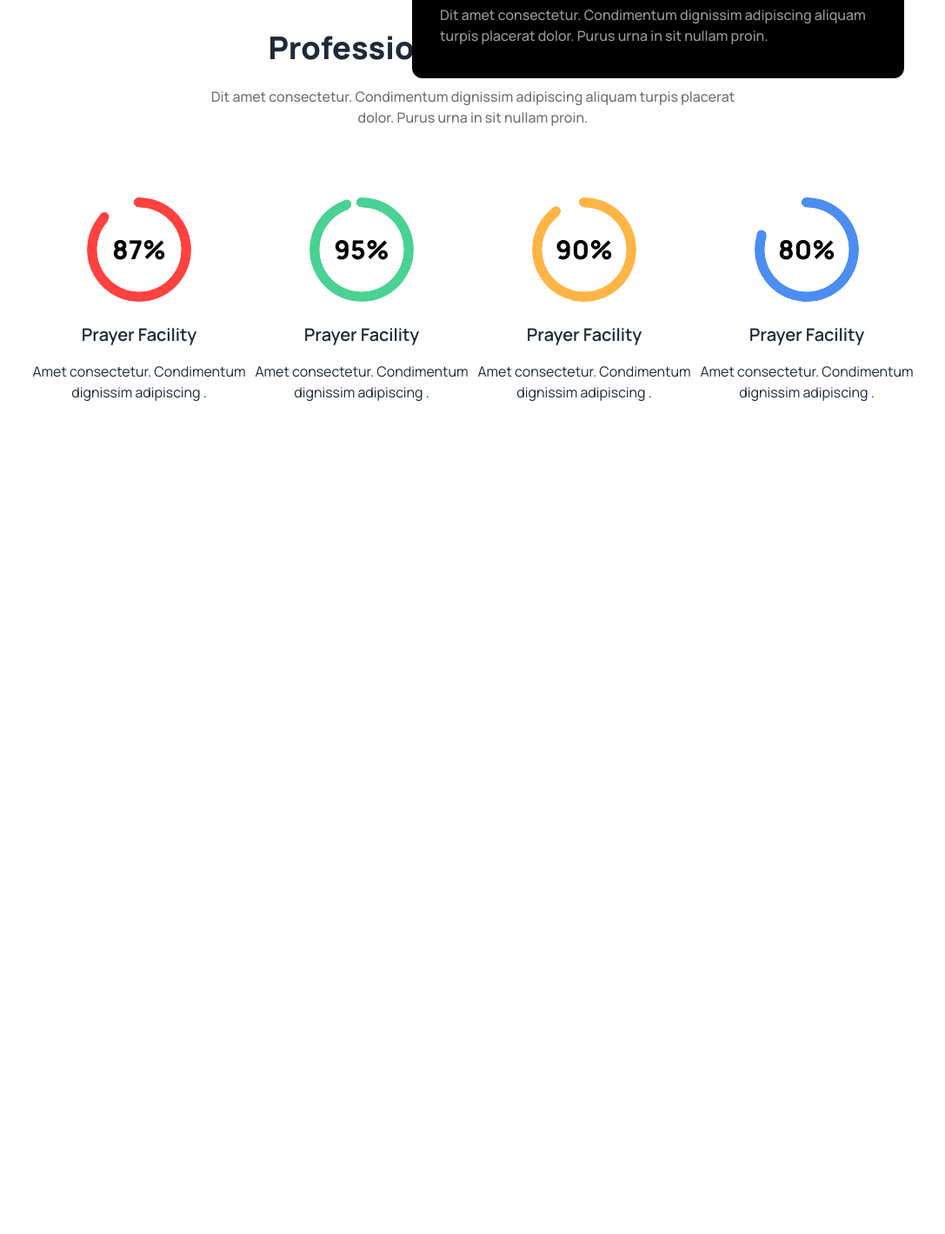
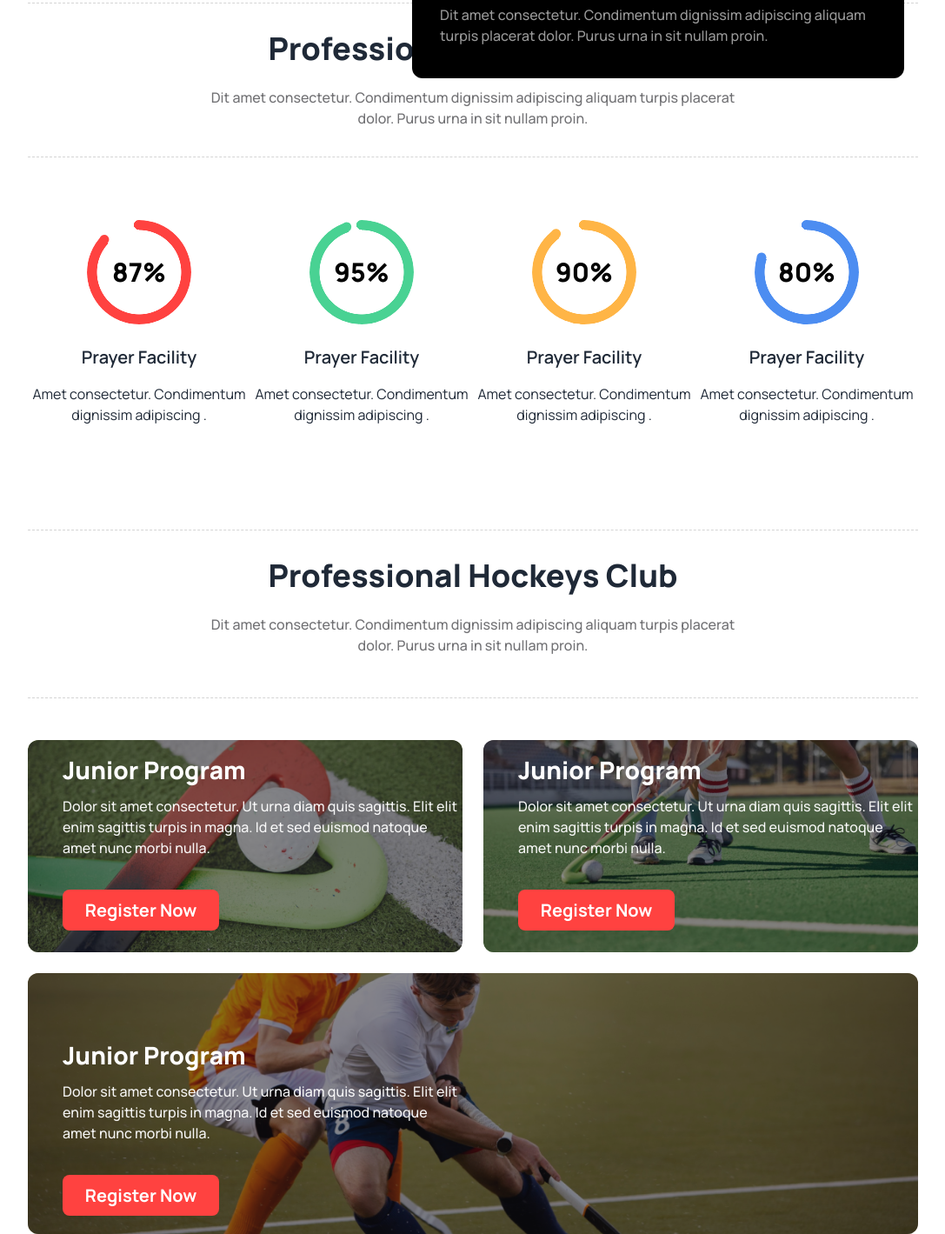
Before and after one commit to MrMaher19/Third-Assignment, a plain HTML site: page index.html in a window 1280 px wide. Shown: the part 694-2113 px from the top of the page at 87% size, without its empty margins (96-1183 px from the left). Before the commit the page ends 1181 px from the top, so only its background shows below. Drawn offline with nearby package versions, Linux system fonts and the light colour scheme.

Commit message:
Professional Hockey Section

```diff
--- a/index.html
+++ b/index.html
@@ -13,6 +13,8 @@
 </head>
 <body class="Manrope">
   <header>
+    <!-- Nav Section Start -->
+    <nav>
     <div class="flex justify-evenly my-5">
       <div class="dropdown">
         <div tabindex="0" class="flex gap-2">
@@ -43,6 +45,10 @@
         <button class="w-32 h-10 bg-[#FF4240] text-white rounded-lg text-[18px] font-bold lg:w-36 lg:h-14 lg:text-xl lg:font-bold lg:hover:bg-gradient-to-r from-purple-500 to-pink-500 transition duration-[5s] ease-in-out">Get Ticket</button>
       </div>
     </div>
+    </nav>
+    <!-- Nav Section End -->
+
+    <!-- Banner Section Start -->
 <div class="flex justify-center">
     <div class="carousel w-[335px] h-[200px] rounded-2xl lg:w-[80%] lg:h-[505px] lg:relative">
   <div id="slide1" class="carousel-item relative w-full">
@@ -82,12 +88,16 @@
 </div>
 </div>
 </header>
-<main>
+<!-- Banner Section End -->
+  <main>
+  <!-- Progress Section Start -->
   <div class="mx-auto mt-10 mb-6 w-[335px] lg:w-[80%] lg:mt-24">
+    <hr class="border-dashed border-t-1 border-neutral-300">
     <h1 class="text-2xl pt-6 font-extrabold text-center lg:text-4xl lg:pt-8">Professional Hockeys Club</h1>
     <p class="text-sm text-[#13131899] font-medium pt-4 pb-6 text-center lg:text-base lg:pt-6 lg:text-center lg:pb-8">Dit amet consectetur. Condimentum dignissim adipiscing aliquam turpis placerat <br> dolor. Purus urna in sit nullam proin. </p>
+    <hr class="border-dashed border-t-1 border-neutral-300">
   </div>
-    <div class="w-[335px] mx-auto lg:flex lg:w-[80%] lg:items-center lg:justify-items-center">
+    <div class="w-[335px] mx-auto lg:flex lg:w-[80%] lg:items-center lg:justify-items-center lg:mt-12">
       <div class="flex flex-col text-center">
       <div class="radial-progress text-[rgb(255,66,64)] mx-auto" style="--value:87; --size:120px; --thickness: 0.7rem;" role="progressbar"><span class="text-black text-3xl font-extrabold">87%</span></div>
         <h1 class="text-xl font-semibold pt-6">Prayer Facility</h1>
@@ -110,6 +120,44 @@
       </div>
     </div>
   </div>
+  <!-- Progress section End -->
+
+  <!-- Professinal Hockey Section Start -->
+  <div class="mx-auto mt-10 mb-6 w-[335px] lg:w-[80%] lg:mt-24">
+    <hr class="border-dashed border-t-1 border-neutral-300">
+    <h1 class="text-2xl pt-6 font-extrabold text-center lg:text-4xl lg:pt-8">Professional Hockeys Club</h1>
+    <p class="text-sm text-[#13131899] font-medium pt-4 pb-12 text-center lg:text-base lg:pt-6 lg:text-center">Dit amet consectetur. Condimentum dignissim adipiscing aliquam turpis placerat <br> dolor. Purus urna in sit nullam proin. </p>
+    <hr class="border-dashed border-t-1 border-neutral-300">
+  </div>
+<div class="w-[335px] mx-auto lg:w-[80%]">
+  <div class="lg:flex lg:items-center justify-between gap-6">
+<div class="relative rounded-xl overflow-hidden bg-[url(2.png)] w-[335px] h-[244px] bg-cover bg-center bg-no-repeat lg:w-[50%]">
+  <div class="absolute inset-0 bg-[#13131880] rounded-xl"></div>
+  <div class="absolute top-5 left-5 lg:left-10">
+    <h1 class="text-xl font-extrabold text-white lg:text-[28px]">Junior Program</h1>
+    <p class="text-[14px] pt-4 pb-9 opacity-95 font-medium text-white lg:text-base">Dolor sit amet consectetur. Ut urna diam quis sagittis. Elit elit enim sagittis turpis in magna. Id et sed euismod natoque amet nunc morbi nulla. </p>
+    <button class="w-[150px] h-[41px] text-[18px] font-bold rounded-lg bg-[#FF4240] text-white lg:w-[180px] lg:h-[47px] lg:text-xl">Register Now</button>
+  </div>
+</div>
+    <div class="relative rounded-xl bg-[url(3.png)] w-[335px]  h-[244px] bg-cover bg-center bg-no-repeat my-6 lg:w-[50%]">
+          <div class="absolute inset-0 bg-[#13131880] rounded-xl"></div>
+        <div class="absolute top-5 left-5 lg:left-10">
+        <h1 class="text-xl font-extrabold text-white lg:text-[28px]">Junior Program</h1>
+        <p class="text-[14px] pt-4 pb-9 opacity-95 font-medium text-white lg:text-base">Dolor sit amet consectetur. Ut urna diam quis sagittis. Elit elit enim sagittis turpis in magna. Id et sed euismod natoque amet nunc morbi nulla. </p>
+        <button class="w-[150px] h-[41px] text-[18px] font-bold rounded-lg bg-[#FF4240] text-white lg:w-[180px] lg:h-[47px] lg:text-xl">Register Now</button>
+        </div>
+        </div>
+   </div>
+      <div class="relative rounded-xl bg-[url(4.png)] w-[335px]  h-[244px] bg-cover bg-center bg-no-repeat lg:w-[100%] lg:h-[300px]">
+          <div class="absolute inset-0 bg-[#13131880] rounded-xl"></div>
+        <div class="absolute top-5 left-5 lg:top-20 lg:left-10 lg:w-[45%]">
+        <h1 class="text-xl font-extrabold text-white lg:text-[28px]">Junior Program</h1>
+        <p class="text-[14px] pt-4 pb-9 opacity-95 font-medium text-white lg:text-base">Dolor sit amet consectetur. Ut urna diam quis sagittis. Elit elit enim sagittis turpis in magna. Id et sed euismod natoque amet nunc morbi nulla. </p>
+        <button class="w-[150px] h-[41px] text-[18px] font-bold rounded-lg bg-[#FF4240] text-white lg:w-[180px] lg:h-[47px] lg:text-xl">Register Now</button>
+        </div>
+      </div>
+    </div>
+    <!-- Professional Hockey Section End -->
 </main>
 </body>
 </html>
--- a/style.css
+++ b/style.css
@@ -16,3 +16,10 @@
 
 /* In tailwind css by default media query apply for mobile ,min-width:"0"  max-width:"639"*/
 /* So you need to just set the lg value */
+
+
+.back{
+    background-image: url(2.png);
+    background-position: center;
+    background-size: cover;
+}
--- a/tailwind.config.js
+++ b/tailwind.config.js
@@ -2,7 +2,8 @@
 module.exports = {
   content: ["./src/**/*.{html,js}"],
   theme: {
-    extend: {},
+    extend: {
+    },
   },
   plugins: [],
 }
```
Also changed, not shown: Frame.svg (deleted).
